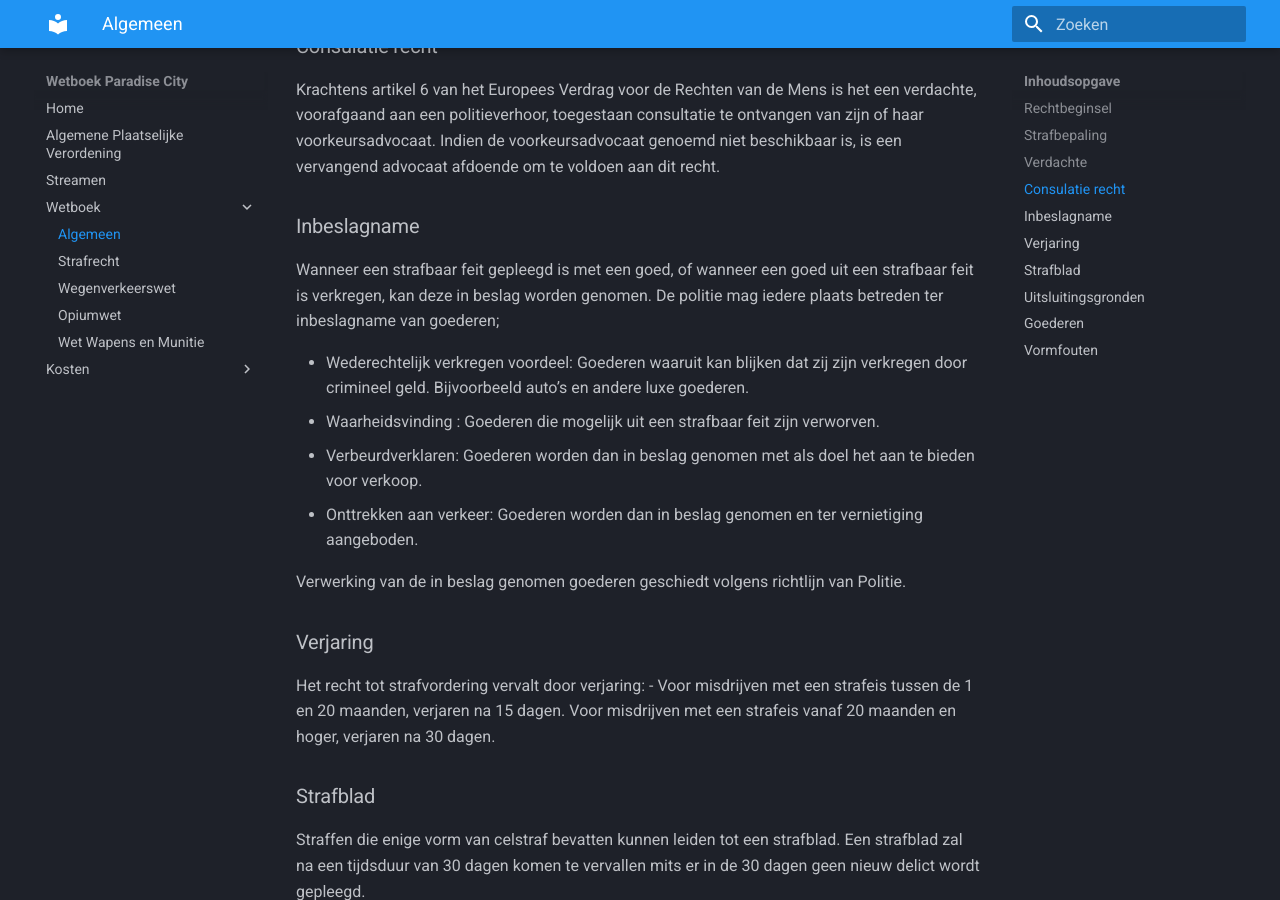
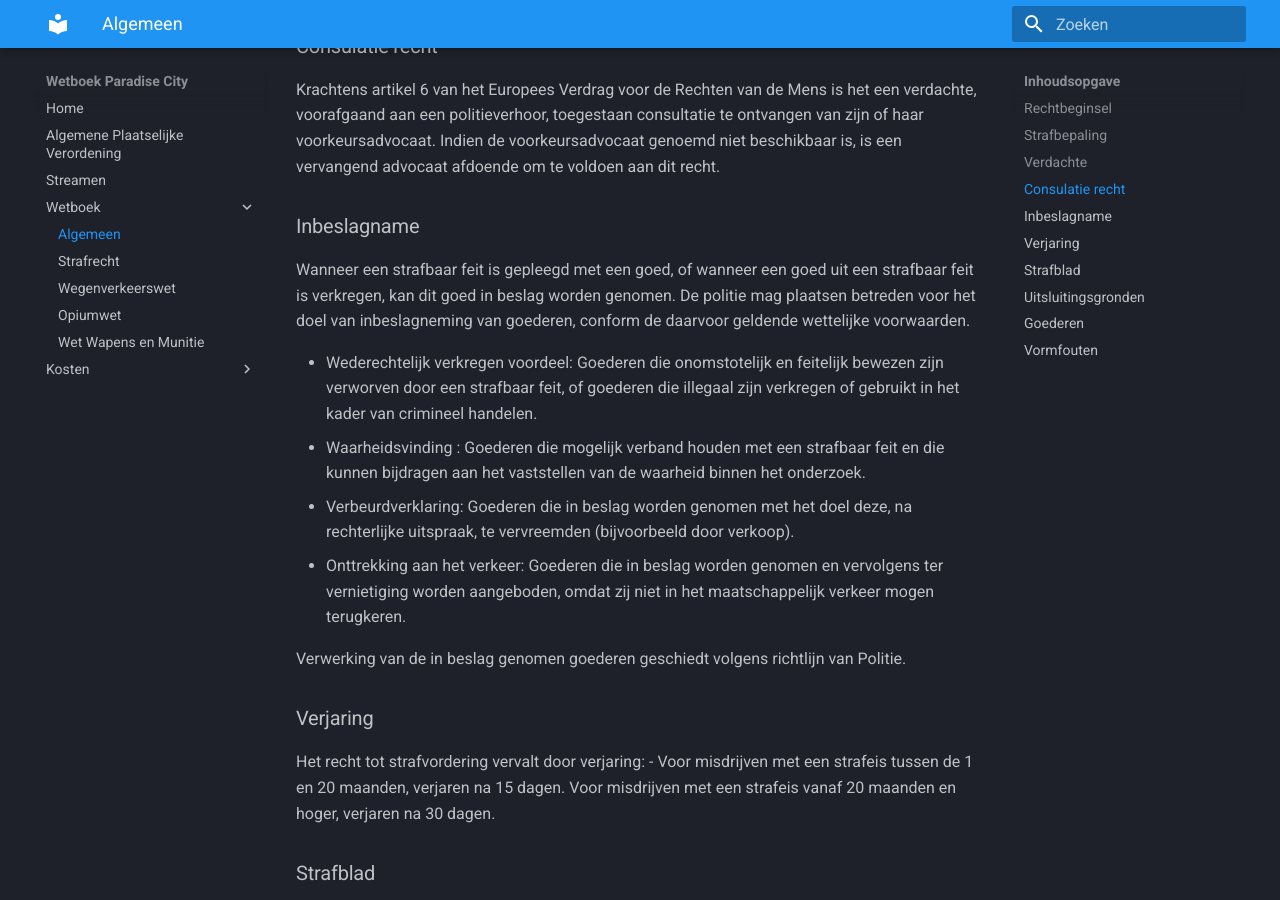
Before and after one commit to Paradise-City-Reborn/wetboek, an MkDocs documentation site: the page built from docs/wetboek/algemeen.md, in a window 1280 px wide and 900 px high, scrolled down 690 px. Built offline with MkDocs 1.6.1 and Material for MkDocs 9.7.7, drawn with Linux system fonts in a browser that asks for light colours; comment, search, counter and statistics services are not loaded.

Commit message:
**Wetboek** - Algemeen bepalingen inbeslagname aangepast

```diff
--- a/docs/wetboek/algemeen.md
+++ b/docs/wetboek/algemeen.md
@@ -18,13 +18,13 @@ Krachtens artikel 6 van het Europees Verdrag voor de Rechten van de Mens is het
 Indien de voorkeursadvocaat genoemd niet beschikbaar is, is een vervangend advocaat afdoende om te voldoen aan dit recht.
 
 ### Inbeslagname
-Wanneer een strafbaar feit gepleegd is met een goed, of wanneer een goed uit een strafbaar feit is verkregen, kan deze in beslag worden genomen.
-De politie mag iedere plaats betreden ter inbeslagname van goederen;
+Wanneer een strafbaar feit is gepleegd met een goed, of wanneer een goed uit een strafbaar feit is verkregen, kan dit goed in beslag worden genomen.
+De politie mag plaatsen betreden voor het doel van inbeslagneming van goederen, conform de daarvoor geldende wettelijke voorwaarden.
 
-- Wederechtelijk verkregen voordeel: Goederen waaruit kan blijken dat zij zijn verkregen door crimineel geld. Bijvoorbeeld auto’s en andere luxe goederen.
-- Waarheidsvinding : Goederen die mogelijk uit een strafbaar feit zijn verworven.
-- Verbeurdverklaren: Goederen worden dan in beslag genomen met als doel het aan te bieden voor verkoop.
-- Onttrekken aan verkeer: Goederen worden dan in beslag genomen en ter vernietiging aangeboden.
+- Wederechtelijk verkregen voordeel: Goederen die onomstotelijk en feitelijk bewezen zijn verworven door een strafbaar feit, of goederen die illegaal zijn verkregen of gebruikt in het kader van crimineel handelen.
+- Waarheidsvinding : Goederen die mogelijk verband houden met een strafbaar feit en die kunnen bijdragen aan het vaststellen van de waarheid binnen het onderzoek.
+- Verbeurdverklaring: Goederen die in beslag worden genomen met het doel deze, na rechterlijke uitspraak, te vervreemden (bijvoorbeeld door verkoop).
+- Onttrekking aan het verkeer: Goederen die in beslag worden genomen en vervolgens ter vernietiging worden aangeboden, omdat zij niet in het maatschappelijk verkeer mogen terugkeren.
 
 Verwerking van de in beslag genomen goederen geschiedt volgens richtlijn van Politie.
 
```
